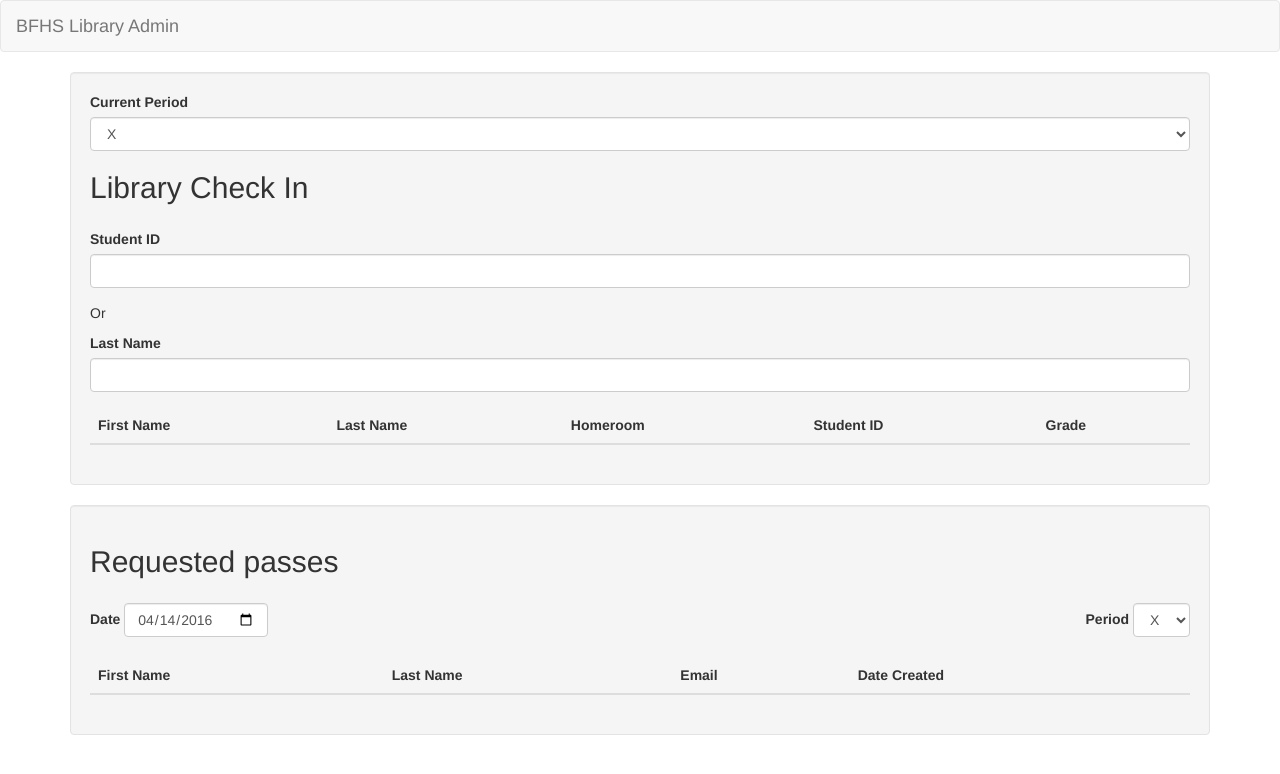
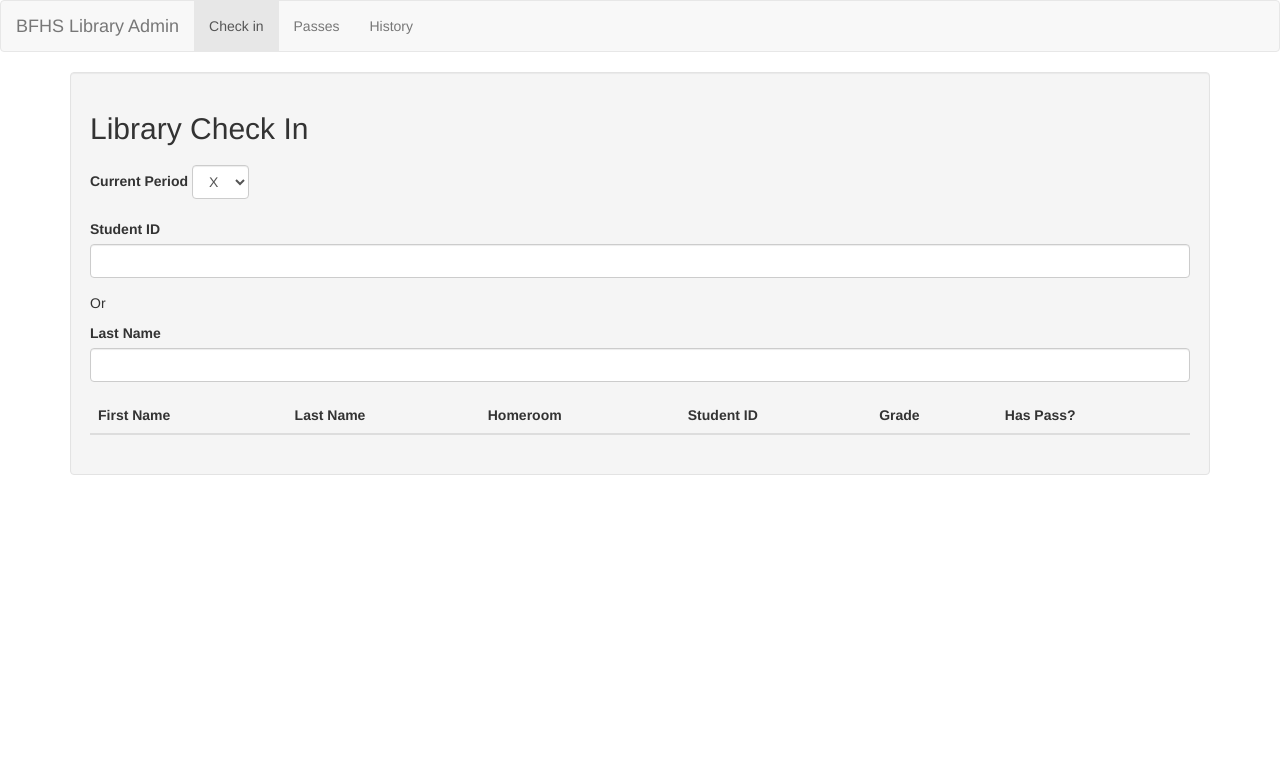
Before and after one commit to max-curren/library, a PHP site: page /admin/index.html in a window 1280 px wide. Shown: the top 774 px of the page. Run offline with PHP 8.4, Linux system fonts and the light colour scheme; data that the repository does not hold is empty.

Commit message:
Polished check in system, reworked the layout of the admin page, and started work on the check-in history page

```diff
--- a/admin/index.html
+++ b/admin/index.html
@@ -14,16 +14,28 @@
 
 <body>
 
-<div class="navbar navbar-default">
+<nav class="navbar navbar-default">
+    <div class="container-fluid">
         <div class="navbar-header">
             <a class="navbar-brand" href="../index.html">BFHS Library Admin</a>
         </div>
+        <ul class="nav navbar-nav">
+            <li class="active"><a data-toggle="tab" href="#check_in">Check in</a></li>
+            <li><a data-toggle="tab" href="#passes">Passes</a></li>
+            <li><a data-toggle="tab" href="#history">History</a></li>
+        </ul>
     </div>
+
+</nav>
 
 <div class="container tab-content">
 
-    <div class="well">
-        <fieldset class="form-group">
+    <div id="check_in" class="well tab-pane fade in active">
+
+
+        <h2 id="checkin_header">Library Check In</h2>
+
+        <fieldset id="signin_period_dd" class="form-group form-inline">
             <label for="period">Current Period</label>
             <select id="period_signin" class="form-control" name="period">
                 <option value="X">X</option>
@@ -36,12 +48,6 @@
                 <option value="G">G</option>
             </select>
         </fieldset>
-
-        <h2>Library Check In</h2>
-
-        <div id="signin_alert" class="alert alert-success">
-
-        </div>
 
         <form id="lib_signin" class="form">
 
@@ -59,6 +65,7 @@
             </fieldset>
         </form>
 
+        <div class="table-responsive">
             <table id="signin_table" class="table">
                 <thead>
                 <tr>
@@ -81,6 +88,10 @@
                     <th>
                         Grade
                     </th>
+
+                    <th>
+                        Has Pass?
+                    </th>
                 </tr>
                 </thead>
 
@@ -90,8 +101,14 @@
             </table>
         </div>
 
-    <div class="well">
-        <h2 id="requestedPasses">Requested passes</h2>
+
+        <div id="signin_alert" class="alert alert-success">
+
+        </div>
+    </div>
+
+    <div id="passes" class="well tab-pane fade">
+        <h2 id="requestedPasses_header">Passes</h2>
 
         <form id="admin_form" class="form-inline">
             <fieldset class="form-group">
@@ -114,6 +131,7 @@
             </fieldset>
         </form>
 
+        <div class="table-responsive">
             <table id="admin_table" class="table">
                 <thead>
                 <tr>
@@ -143,6 +161,78 @@
 
     </div>
 
+    <div id="history" class="well tab-pane fade">
+        <h2 id="history_header">History</h2>
+
+        <form id="history_form" class="form-inline">
+            <fieldset class="form-group">
+                <label for="date-requested_history">Date </label>
+                <input type="date" class="form-control" id="date-requested_history" name="date-requested" />
+            </fieldset>
+
+            <fieldset id="history_period" class="form-group">
+                <label for="period_history">Period </label>
+                <select id="period_history" class="form-control" name="period">
+                    <option value="X">X</option>
+                    <option value="A">A</option>
+                    <option value="B">B</option>
+                    <option value="C">C</option>
+                    <option value="D">D</option>
+                    <option value="E">E</option>
+                    <option value="F">F</option>
+                    <option value="G">G</option>
+                </select>
+            </fieldset>
+        </form>
+
+        <div class="table-responsive">
+            <table id="history_table" class="table">
+                <thead>
+                <tr>
+                    <th>
+                        First Name
+                    </th>
+
+                    <th>
+                        Last Name
+                    </th>
+
+                    <th>
+                        Date/Time
+                    </th>
+
+                    <th>
+                        Period
+                    </th>
+
+                    <th>
+                        Homeroom
+                    </th>
+
+                    <th>
+                        Student ID
+                    </th>
+
+                    <th>
+                        Grade
+                    </th>
+
+                    <th>
+                        Had A Pass?
+                    </th>
+                </tr>
+                </thead>
+
+                <tbody>
+
+                </tbody>
+            </table>
+        </div>
+
+    </div>
+
+</div>
+
 
 
 
--- a/css/main.css
+++ b/css/main.css
@@ -10,17 +10,32 @@
 
 #admin_form
 {
-    margin: 0 0 20px 0;
+    margin-bottom: 20px;
 }
 
 #lib_signin
 {
-    margin-top: 25px;
+    margin-top: 20px;
 }
 
-#requestedPasses
+#requestedPasses_header
+{
+    margin-bottom: 20px;
+}
+
+#history_period
+{
+    float: right;
+}
+
+#history_header
 {
     margin-bottom: 25px;
+}
+
+#history_form
+{
+    margin-bottom: 20px;
 }
 
 #or
@@ -32,3 +47,8 @@
 {
     display: none;
 }
+
+#checkin_header
+{
+    margin-bottom: 20px;
+}
--- a/js/Admin.js
+++ b/js/Admin.js
@@ -1,6 +1,10 @@
 $("#date-requested").val(moment().format("YYYY-MM-DD"));
 $("#date-requested").attr("min", moment().format("YYYY-MM-DD"));
+$("#date-requested_history").val(moment().format("YYYY-MM-DD"));
+$("#date-requested_history").attr("min", moment().format("YYYY-MM-DD"));
 
+var csvData;
+var csvDataArray = [];
 
 $.ajax
 ({
@@ -10,12 +14,12 @@ $.ajax
     success: function(data){processData(data)}
 });
 
-var csvData;
 
 var processData = function(csv)
 {
     csvData = $.csv.toObjects(csv);
 };
+
 
 var searchByID = function(data, id)
 {
@@ -25,6 +29,7 @@ var searchByID = function(data, id)
     {
         if(data[key].id === id)
         {
+            csvDataArray.push(data[key]);
             addToSigninTable(data[key]);
         }
 
@@ -38,8 +43,9 @@ var searchByLastName = function(data, last_name)
     for(var key in data)
     {
 
-        if(data[key].last_name.toLowerCase().replace("'", "").indexOf(last_name.toLowerCase()) >= 0)
+        if(data[key].last_name.toLowerCase().replace("'", "").indexOf(last_name.toLowerCase()) == 0)
         {
+            csvDataArray.push(data[key]);
             addToSigninTable(data[key]);
         }
 
@@ -48,7 +54,31 @@ var searchByLastName = function(data, last_name)
 
 var addToSigninTable = function(data)
 {
-    $("#signin_table tbody").append("<tr><td>" + data.first_name + "</td><td>" + data.last_name + "</td><td>" + data.homeroom + "</td><td>" + data.id + "</td><td>" + data.grade + "</td><td><a id='" + data.id + "' href='#' class='checkIn_btn btn-sm btn-success'>Check in</a></td></tr>");
+    var hasPass = "No";
+    var currentPeriod = $("#period_signin").val();
+    $.ajax
+        ({
+            method: "POST",
+            url: "getPasses.php",
+            data: {isValidRequest: true, period: currentPeriod, date: date}
+        })
+        .done(function (result) {
+            var passArray = $.parseJSON(result);
+
+            for (var key in passArray)
+            {
+                hasPass = "No";
+                if (passArray[key][0].toLowerCase() === data.first_name.toLowerCase() && passArray[key][1].toLowerCase() === data.last_name.toLowerCase())
+                {
+                    hasPass = "Yes";
+
+
+                }
+            }
+
+            $("#signin_table tbody").append("<tr><td>" + data.first_name + "</td><td>" + data.last_name + "</td><td>" + data.homeroom + "</td><td>" + data.id + "</td><td>" + data.grade + "</td><td>" + hasPass + "</td><td><a id='" + data.id + "' href='#' class='checkIn_btn btn-sm btn-success'>Check in</a></td></tr>");
+        });
+
 };
 
 $("body").on("click", "a.checkIn_btn", function(e)
@@ -63,11 +93,11 @@ $("body").on("click", "a.checkIn_btn", function(e)
 
     var date = moment().format("YYYY-MM-DD");
 
-    for(var key in csvData)
+    for(var key in csvDataArray)
     {
-        if(csvData[key].id === id)
+        if(csvDataArray[key].id === id)
         {
-            studentData = csvData[key];
+            studentData = csvDataArray[key];
         }
     }
 
@@ -87,8 +117,6 @@ $("body").on("click", "a.checkIn_btn", function(e)
                 {
                     hadAPass = true;
                 }
-                console.log(passArray[key][0].toLowerCase() +"==="+ studentData.first_name.toLowerCase() + ", " + passArray[key][1].toLowerCase() +"==="+ studentData.last_name.toLowerCase());
-                console.log(hadAPass);
             }
 
             $.ajax
@@ -99,18 +127,15 @@ $("body").on("click", "a.checkIn_btn", function(e)
                 })
                 .done(function (result) {
 
-                    if(result !== "success")
-                    {
                         console.log(result);
-                    }
-                    else
-                    {
-                        $("#lib_signin").trigger("reset");
+
+                        $("#last_name").val("");
+                        $("#studentID").val("");
                         $("#signin_table tbody tr").remove();
 
                         $("#signin_alert").html("<strong>Success</strong> " + studentData.first_name + " " + studentData.last_name + " has been checked in.");
-                        $("#signin_alert").fadeIn(100).delay(1000).fadeOut(100);
-                    }
+                        $("#signin_alert").fadeIn(500).delay(1000).fadeOut(500);
+
 
                 });
 
@@ -123,6 +148,7 @@ $("body").on("click", "a.checkIn_btn", function(e)
 
 $("#studentID").keyup(function()
 {
+    $("#last_name").val("");
     $("#signin_table tbody tr").remove();
 
     var studentID = $("#studentID").val();
@@ -135,6 +161,7 @@ $("#studentID").keyup(function()
 
 $("#last_name").keyup(function()
 {
+    $("#studentID").val("");
     $("#signin_table tbody tr").remove();
 
     var last_name = $("#last_name").val();
```
Also changed, not shown: admin/checkIn.php (+9 -0 lines). Lines whose indentation alone changed are shown as unchanged.
